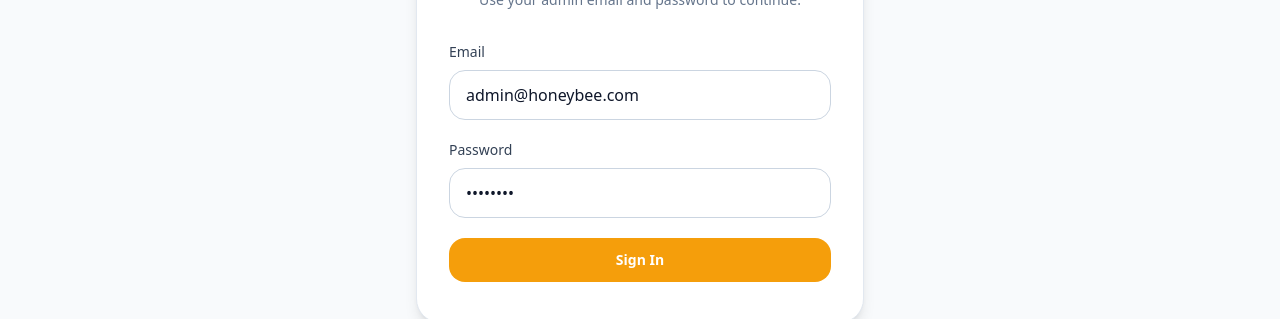
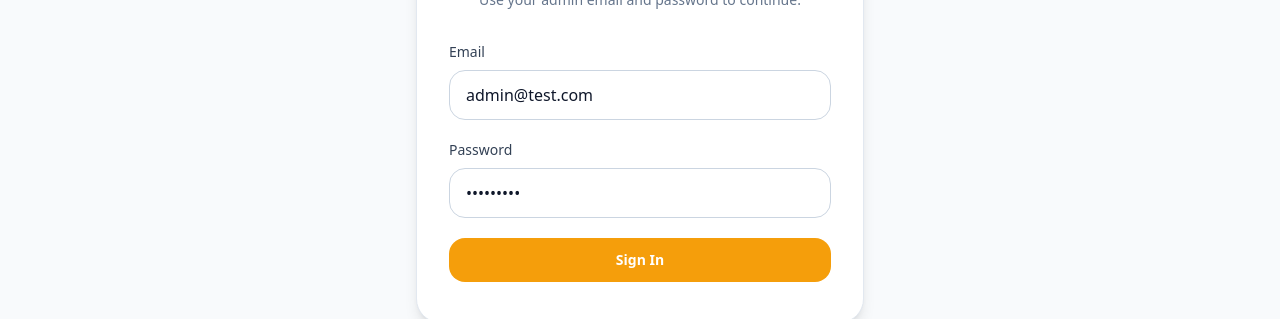
Before and after one commit to adityakumarmaurya31/honey-bee, a React (Vite) app: page /admin/login in a window 1280 px wide. Shown: the part 443-762 px from the top of the page. Built offline with nearby package versions, Linux system fonts and the light colour scheme; no server answers.

Commit message:
Fix: Update port to 10000 and test admin credentials

```diff
--- a/src/admin/AdminLogin.jsx
+++ b/src/admin/AdminLogin.jsx
@@ -4,8 +4,8 @@
 
 const AdminLogin = () => {
   const navigate = useNavigate();
-  const [email, setEmail] = useState('admin@honeybee.com');
-  const [password, setPassword] = useState('admin123');
+  const [email, setEmail] = useState('admin@test.com');
+  const [password, setPassword] = useState('Admin@123');
   const [error, setError] = useState('');
   const [loading, setLoading] = useState(false);
 
```
Also changed, not shown: 1 other file (tests, documents, lock files or other folders).
